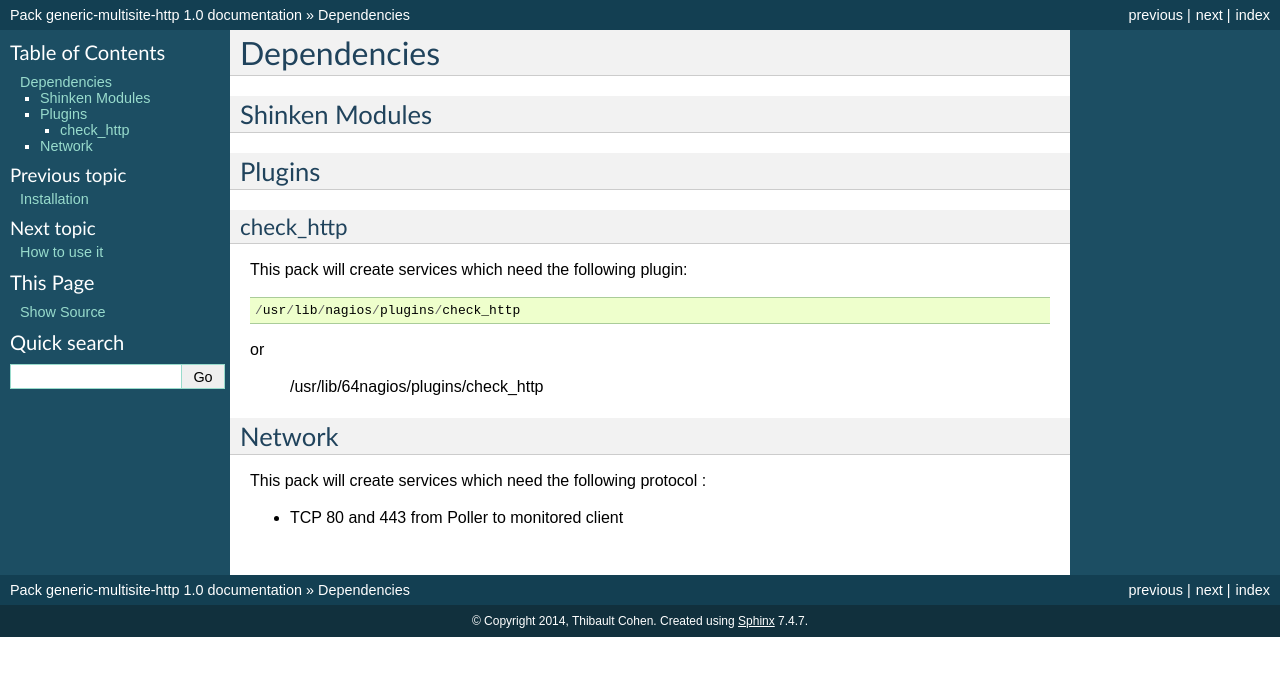
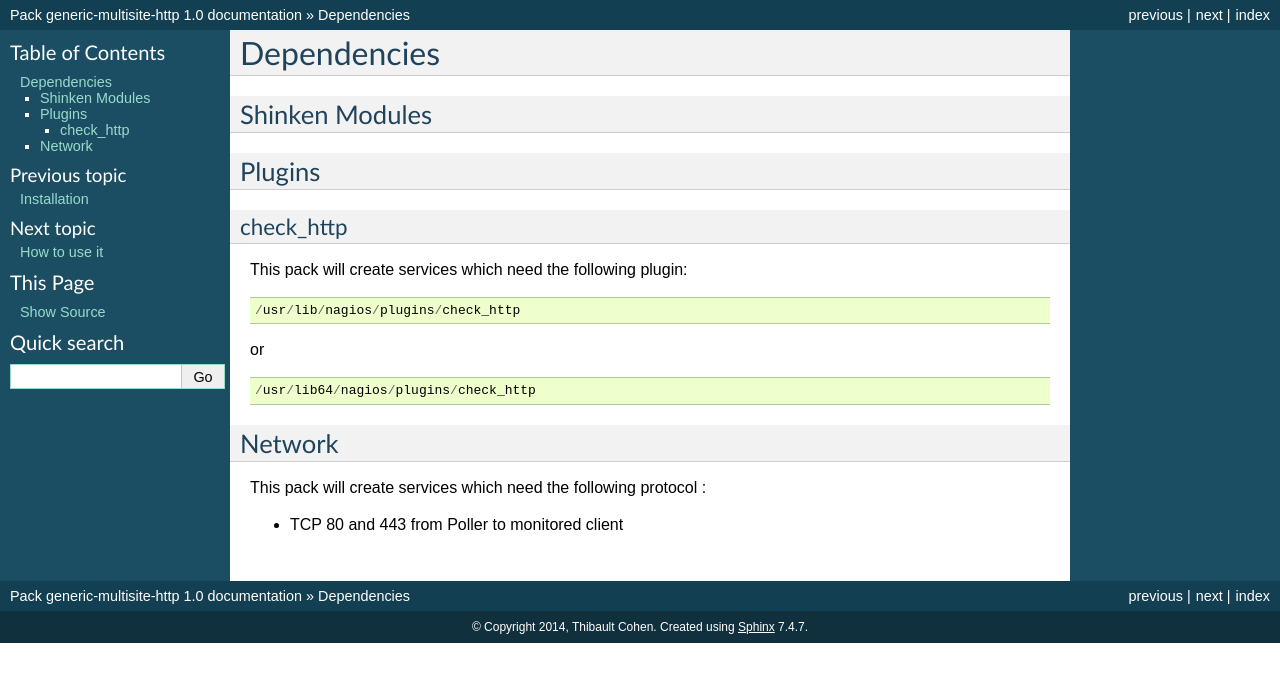
Before and after one commit to savoirfairelinux/monitoring-tools, a Sphinx documentation site: the page built from doc/source/dependencies.rst, in a window 1280 px wide. Shown: the top 682 px of the page. Built offline with Sphinx 7.4.7, drawn with Linux system fonts in a browser that asks for light colours.

Commit message:
* Fix service and doc files

```diff
--- a/doc/source/dependencies.rst
+++ b/doc/source/dependencies.rst
@@ -19,7 +19,9 @@
 
 or
 
-  /usr/lib/64nagios/plugins/check_http
+::
+
+  /usr/lib64/nagios/plugins/check_http
 
 
 Network
--- a/doc/source/howtouseit.rst
+++ b/doc/source/howtouseit.rst
@@ -8,14 +8,14 @@
 This is the list of settings which can be redefined in the host definition
 
 _MULTISITE_USER
-----------
+---------------
 
 :type:              string
 :description:       The Multisite admin user login
 
 
 _MULTISITE_PASSWORD
-----------
+-------------------
 
 :type:              string
 :description:       The Multisite password admin login
--- a/doc/source/index.rst
+++ b/doc/source/index.rst
@@ -4,7 +4,7 @@
    contain the root `toctree` directive.
 
 Welcome to Pack generic-multisite-http's documentation!
-========================================================
+=======================================================
 
 Contents:
 
--- a/package.json
+++ b/package.json
@@ -14,7 +14,8 @@
 	"repository": "http://projects.savoirfairelinux.com:sfl-shinken-packs--generic-multisite-http.git",
 	"keywords": [
 	  "pack",
-	  "generic-multisite-http"
+	  "generic-multisite-http",
+      "multisite",
 
 	],
 	"dependencies": {
```
Also changed, not shown: 1 other file.
